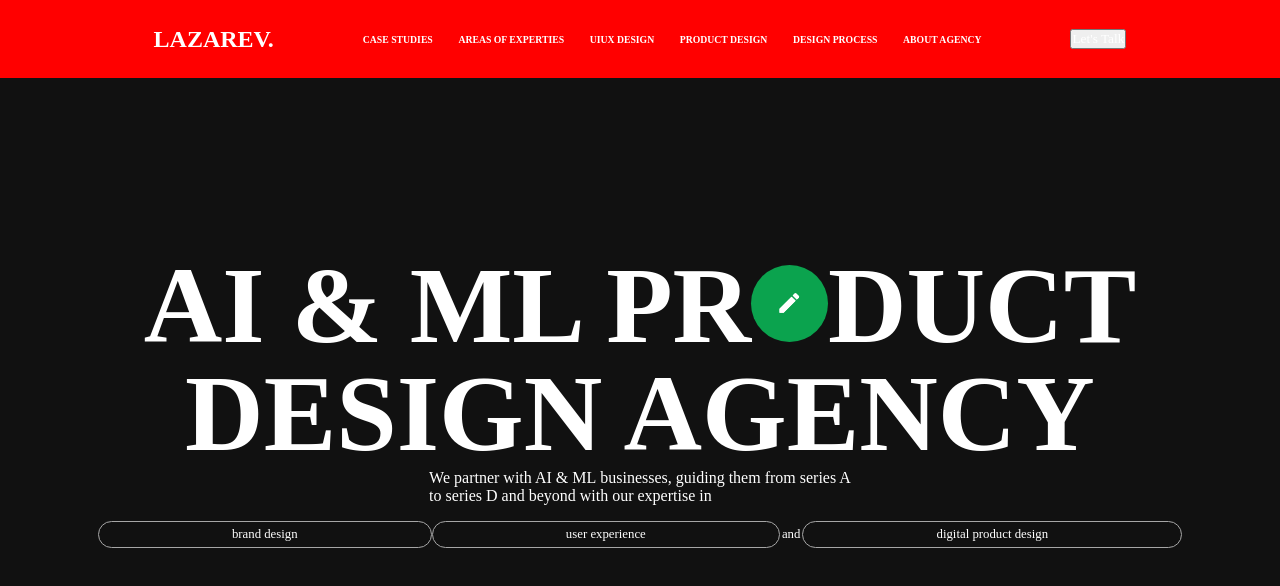
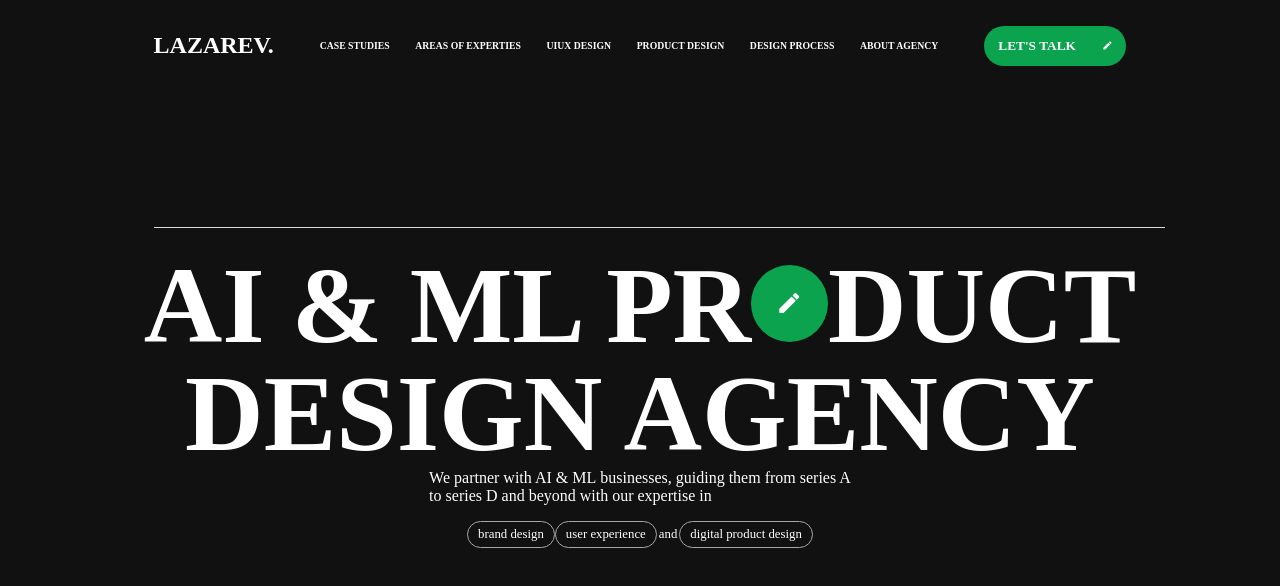
Before and after one commit to SM-Rakibul-Hasan-Rakib/Agency-project, a plain HTML site: page index.html in a window 1280 px wide. Shown: the top 586 px of the page. Drawn offline with Linux system fonts and the light colour scheme.

Commit message:
nav btn done

```diff
--- a/index.html
+++ b/index.html
@@ -17,7 +17,49 @@
         <h4>Design Process</h4>
         <h4>About Agency</h4>
       </div>
-      <button>Let's Talk</button>
+      <button>
+        Let's Talk
+        <svg fill="none" viewBox="0 0 20 20">
+          <path
+            fill="#fff"
+            d="M2.5 14.375V17.5h3.125l9.217-9.217-3.125-3.125L2.5 14.375Zm14.758-8.508a.83.83 0 0 0 0-1.175l-1.95-1.95a.83.83 0 0 0-1.175 0l-1.525 1.525 3.125 3.125 1.525-1.525Z"
+          ></path>
+        </svg>
+      </button>
+      <div id="nav-bottom">
+        <div class="bottom-div">
+          <h5><span>Case Studies</span></h5>
+        </div>
+        <div class="bottom-div">
+          <h5><span>AI $ ML</span></h5>
+          <h5><span>FinTech</span></h5>
+          <h5><span>RealEstate</span></h5>
+          <h5><span>E-commerce</span></h5>
+          <h5><span>Web3</span></h5>
+        </div>
+        <div class="bottom-div">
+          <h5><span>FinTech</span></h5>
+          <h5><span>RealEstate</span></h5>
+          <h5><span>E-commerce</span></h5>
+          <h5><span>Web3</span></h5>
+        </div>
+        <div class="bottom-div">
+          <h5><span>FinTech</span></h5>
+          <h5><span>RealEstate</span></h5>
+          <h5><span>E-commerce</span></h5>
+          <h5><span>Web3</span></h5>
+        </div>
+        <div class="bottom-div">
+          <h5><span>E-commerce</span></h5>
+          <h5><span>Web3</span></h5>
+        </div>
+        <div class="bottom-div">
+          <h5><span>FinTech</span></h5>
+          <h5><span>RealEstate</span></h5>
+          <h5><span>E-commerce</span></h5>
+          <h5><span>Web3</span></h5>
+        </div>
+      </div>
     </nav>
     <div id="main">
       <div id="page1">
--- a/style.css
+++ b/style.css
@@ -12,7 +12,7 @@ body {
 }
 nav {
   position: fixed;
-  background-color: red;
+  /* background-color: red; */
   display: flex;
   align-items: center;
   width: 100%;
@@ -27,6 +27,57 @@ nav {
   font-size: 0.76vw;
   font-weight: 600;
   text-transform: uppercase;
+}
+nav:hover #nav-bottom {
+  height: 150%;
+  bottom: -150%;
+  background-color: #111;
+}
+#nav-bottom {
+  /* background-color: red; */
+  height: 0%;
+  position: absolute;
+  width: 79%;
+  transition: all ease 0.65s;
+  bottom: 0%;
+  border-bottom: 1px solid #dadada;
+  display: flex;
+  align-items: flex-start;
+  justify-content: space-between;
+  padding: 2vw 15vw;
+  padding-left: 15.5vw;
+  /* padding-top: 6vw; */
+}
+.bottom-div {
+  margin-top: 6vw;
+  /* position: absolute; */
+}
+.bottom-div h5 {
+  /* background-color: red; */
+  overflow: hidden;
+  margin-bottom: 0.4vw;
+}
+.bottom-div h5 span {
+  font-weight: 500;
+  display: inline-block;
+  font-size: 0.75vw;
+  opacity: 0;
+  /* opacity: 0; */
+}
+nav button {
+  background-color: #0ba34e;
+  display: flex;
+  align-items: center;
+  padding: 12px 14px;
+  font-size: 0.5=85vw;
+  font-weight: 700;
+  text-transform: uppercase;
+  border-radius: 50pc;
+  border: none;
+}
+nav button svg {
+  height: 0.85vw;
+  margin-left: 2vw;
 }
 #page1 {
   height: 100vh;
@@ -65,7 +116,7 @@ nav {
   font-size: 1vw;
   text-transform: lowercase;
   margin-top: 0.5vw;
-  padding: 5px 10.4vw;
+  padding: 5px 10px;
   border: 1px solid hsl(0, 0%, 65%);
   border-radius: 50px;
 }
```
